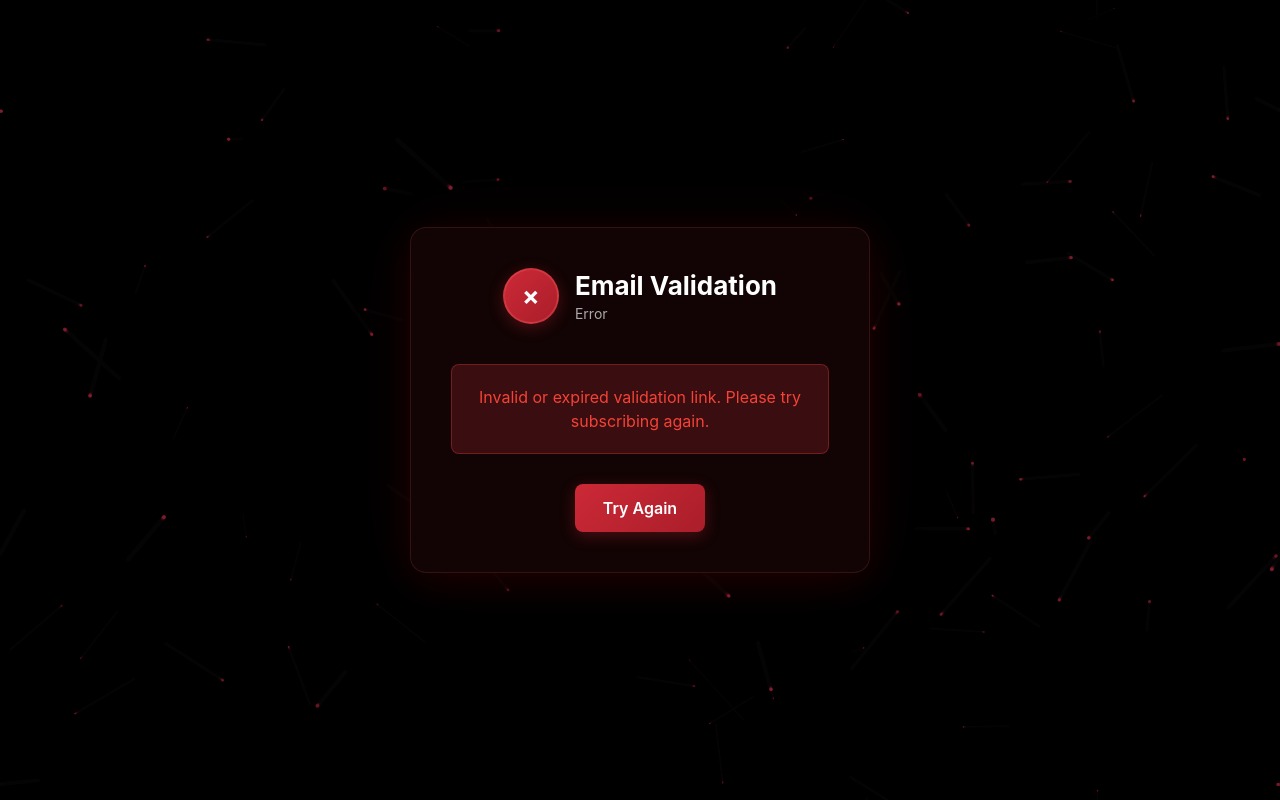
After one commit to Bluedrake42/DeepSignal, a Flask app: page /validate/1 in a window 1280 px wide. The commit adds this page. Run offline with Flask 3, Linux system fonts and the light colour scheme.

Commit message:
Implemented first functional iteration of Amazon SES and MongoDB integration. This system also validates users, to ensure that only validated users receive content notifications.

```diff
--- a/app.py
+++ b/app.py
@@ -6,6 +6,7 @@ from datetime import datetime, timedelta
 import os
 import re
 import logging
+import configparser
 from dotenv import load_dotenv
 
 # Load environment variables
@@ -14,6 +15,54 @@ load_dotenv()
 # Configure logging
 logging.basicConfig(level=logging.INFO)
 logger = logging.getLogger(__name__)
+
+# Load site configuration
+def load_site_config():
+    """Load site configuration from settings.cfg"""
+    config = configparser.ConfigParser()
+    config_path = os.path.join(os.path.dirname(__file__), 'settings.cfg')
+
+    # Default configuration
+    default_config = {
+        'site': {
+            'title': 'Deep Signal',
+            'subtitle': 'Direct Creator Connections'
+        },
+        'content_categories': {
+            'categories': 'Game Development\nArtificial Intelligence\nTactical Video Games\nPersonal Updates'
+        }
+    }
+
+    try:
+        config.read(config_path)
+
+        # Get site settings
+        site_title = config.get('site', 'title', fallback=default_config['site']['title'])
+        site_subtitle = config.get('site', 'subtitle', fallback=default_config['site']['subtitle'])
+
+        # Get categories - split by newlines and clean up
+        categories_raw = config.get('content_categories', 'categories',
+                                  fallback=default_config['content_categories']['categories'])
+        categories = [cat.strip() for cat in categories_raw.split('\n') if cat.strip()]
+
+        return {
+            'title': site_title,
+            'subtitle': site_subtitle,
+            'categories': categories
+        }
+
+    except Exception as e:
+        logger.warning(f"Error loading settings.cfg: {e}. Using default configuration.")
+        # Return default configuration if file can't be read
+        categories = [cat.strip() for cat in default_config['content_categories']['categories'].split('\n') if cat.strip()]
+        return {
+            'title': default_config['site']['title'],
+            'subtitle': default_config['site']['subtitle'],
+            'categories': categories
+        }
+
+# Load site configuration
+site_config = load_site_config()
 
 app = Flask(__name__)
 app.secret_key = os.getenv('SECRET_KEY', 'dev-secret-key-change-in-production')
@@ -37,7 +86,7 @@ serializer = URLSafeTimedSerializer(app.secret_key)
 
 # MongoDB Configuration
 MONGO_URI = os.getenv('MONGO_URI', 'mongodb://localhost:27017/')
-DATABASE_NAME = os.getenv('DATABASE_NAME', 'newsletter')
+DATABASE_NAME = os.getenv('DATABASE_NAME', 'deepsignal')
 
 # MongoDB client with lazy initialization
 _mongo_client = None
@@ -83,19 +132,21 @@ def send_validation_email(email, validation_token):
     try:
         validation_url = url_for('validate_email', token=validation_token, _external=True)
 
-        subject = "Please validate your email subscription"
+        subject = "Welcome to Deep Signal - Please validate your email"
         body = f"""
-Welcome to our newsletter!
+Welcome to Deep Signal!
 
-Please click the link below to confirm your email subscription:
+Thank you for joining our community of creators and audience members who value direct, uninterrupted connections.
+
+Please click the link below to confirm your email and complete your signup:
 {validation_url}
 
 This link will expire in 1 hour for security purposes.
 
-If you didn't request this subscription, please ignore this email.
+If you didn't request this, please ignore this email.
 
 Best regards,
-The Newsletter Team
+The Deep Signal Team
 """
 
         msg = Message(
@@ -116,21 +167,25 @@ The Newsletter Team
 def send_welcome_email(email, preferences):
     """Send welcome email after validation"""
     try:
-        subject = "Welcome to our newsletter!"
+        subject = "Welcome to Deep Signal - You're connected!"
 
         preferences_text = ""
         if preferences:
-            preferences_text = f"\n\nYour content preferences:\n" + "\n".join([f"• {pref}" for pref in preferences])
+            preferences_text = f"\n\nYour selected content interests:\n" + "\n".join([f"• {pref}" for pref in preferences])
 
         body = f"""
-Thank you for confirming your email subscription!
+Welcome to Deep Signal!
 
-You're now subscribed to our newsletter and will receive updates based on your preferences.{preferences_text}
+Thank you for confirming your email. You're now part of our community that values direct creator-audience connections free from platform interference.
 
-You can update your preferences or unsubscribe at any time by replying to this email.
+You'll receive content updates based on your selected interests.{preferences_text}
 
-Welcome aboard!
-The Newsletter Team
+Content creators can now reach you directly with relevant updates, ensuring you never miss important content due to algorithm changes or platform policies.
+
+You can update your preferences or leave the community at any time by replying to this email.
+
+Welcome to independent content consumption!
+The Deep Signal Team
 """
 
         msg = Message(
@@ -150,12 +205,12 @@ The Newsletter Team
 
 @app.route('/')
 def index():
-    """Serve the main newsletter signup page"""
-    return render_template('index.html')
+    """Serve the main Deep Signal audience signup page"""
+    return render_template('index.html', config=site_config)
 
 @app.route('/submit_email', methods=['POST'])
 def submit_email():
-    """Handle email submission for newsletter signup"""
+    """Handle email submission for Deep Signal audience signup"""
     try:
         email = request.form.get('email', '').strip().lower()
 
@@ -212,7 +267,7 @@ def submit_email():
 
         # Send validation email
         if send_validation_email(email, validation_token):
-            return jsonify({'success': True, 'message': 'Please check your email and click the validation link to complete your subscription'}), 200
+                            return jsonify({'success': True, 'message': 'Please check your email and click the validation link to join the Deep Signal community'}), 200
         else:
             # Remove the subscriber if email sending failed
             subscribers.delete_one({'_id': result.inserted_id})
@@ -304,7 +359,7 @@ def validate_email(token):
 
         return render_template('validation_result.html',
                              success=True,
-                             message="Thank you! Your email has been validated and you're now subscribed to our newsletter.")
+                             message="Welcome to Deep Signal! Your email has been validated and you're now connected to our creator community.")
 
     except Exception as e:
         logger.error(f"Error in validate_email: {e}")
--- /dev/null
+++ b/templates/validation_result.html
@@ -0,0 +1,268 @@
+<!DOCTYPE html>
+<html lang="en">
+<head>
+    <meta charset="UTF-8">
+    <meta name="viewport" content="width=device-width, initial-scale=1.0">
+    <title>Email Validation - Deep Signal</title>
+</head>
+<body>
+    <div class="particles" id="particles"></div>
+
+    <!-- Validation Result Section -->
+    <div class="signup-section">
+        <div class="container">
+            <div class="center-box">
+                <div class="header">
+                    <div class="profile-pic">
+                        <div class="avatar">{{ '✓' if success else '✗' }}</div>
+                    </div>
+                    <div class="header-text">
+                        <h1>Email Validation</h1>
+                        <p>{{ 'Success' if success else 'Error' }}</p>
+                    </div>
+                </div>
+
+                <div class="result-message {{ 'success' if success else 'error' }}">
+                    <p>{{ message }}</p>
+                </div>
+
+                {% if success %}
+                <div class="success-actions">
+                    <a href="/" class="back-btn">Back to Deep Signal</a>
+                </div>
+                {% else %}
+                <div class="error-actions">
+                    <a href="/" class="back-btn">Try Again</a>
+                </div>
+                {% endif %}
+            </div>
+        </div>
+    </div>
+
+    <style>
+        * {
+            margin: 0;
+            padding: 0;
+            box-sizing: border-box;
+        }
+
+        body {
+            font-family: -apple-system, BlinkMacSystemFont, 'Segoe UI', sans-serif;
+            background: radial-gradient(circle at center, #1a0000 0%, #0d0000 50%, #000000 100%);
+            color: #fff;
+            min-height: 100vh;
+            position: relative;
+            overflow-x: hidden;
+        }
+
+        /* Particle background */
+        .particles {
+            position: fixed;
+            top: 0;
+            left: 0;
+            width: 100%;
+            height: 100%;
+            pointer-events: none;
+            z-index: 1;
+        }
+
+        .signup-section {
+            min-height: 100vh;
+            display: flex;
+            align-items: center;
+            justify-content: center;
+            position: relative;
+            z-index: 2;
+        }
+
+        .container {
+            width: 100%;
+            max-width: 500px;
+            padding: 20px;
+            position: relative;
+            z-index: 2;
+        }
+
+        .center-box {
+            background: rgba(20, 5, 5, 0.95);
+            backdrop-filter: blur(15px);
+            padding: 40px;
+            border-radius: 16px;
+            box-shadow: 0 8px 40px rgba(255, 0, 0, 0.1), 0 0 80px rgba(255, 0, 0, 0.05);
+            border: 1px solid rgba(255, 100, 100, 0.15);
+            text-align: center;
+        }
+
+        .header {
+            display: flex;
+            align-items: center;
+            justify-content: center;
+            gap: 16px;
+            margin-bottom: 40px;
+        }
+
+        .profile-pic {
+            flex-shrink: 0;
+        }
+
+        .avatar {
+            width: 56px;
+            height: 56px;
+            background: linear-gradient(135deg, #cc2936, #aa1e2a);
+            border-radius: 50%;
+            display: flex;
+            align-items: center;
+            justify-content: center;
+            font-size: 24px;
+            font-weight: bold;
+            color: white;
+            border: 2px solid rgba(255, 100, 100, 0.3);
+            box-shadow: 0 4px 15px rgba(204, 41, 54, 0.3);
+        }
+
+        .header-text {
+            text-align: left;
+        }
+
+        .header-text h1 {
+            margin-bottom: 4px;
+            font-size: 26px;
+        }
+
+        .header-text p {
+            margin-bottom: 0;
+            font-size: 14px;
+            color: #aaa;
+        }
+
+        .result-message {
+            padding: 20px;
+            border-radius: 8px;
+            margin-bottom: 30px;
+            font-size: 16px;
+            line-height: 1.5;
+        }
+
+        .result-message.success {
+            background: rgba(40, 167, 69, 0.2);
+            color: #4caf50;
+            border: 1px solid rgba(76, 175, 80, 0.3);
+        }
+
+        .result-message.error {
+            background: rgba(220, 53, 69, 0.2);
+            color: #f44336;
+            border: 1px solid rgba(244, 67, 54, 0.3);
+        }
+
+        .back-btn {
+            display: inline-block;
+            background: linear-gradient(135deg, #cc2936, #aa1e2a);
+            color: white;
+            text-decoration: none;
+            padding: 14px 28px;
+            border-radius: 8px;
+            font-size: 16px;
+            font-weight: 600;
+            transition: all 0.3s ease;
+            box-shadow: 0 4px 15px rgba(204, 41, 54, 0.3);
+        }
+
+        .back-btn:hover {
+            background: linear-gradient(135deg, #dd3a47, #bb252f);
+            transform: translateY(-2px);
+            box-shadow: 0 6px 20px rgba(204, 41, 54, 0.4);
+        }
+
+        @media (max-width: 600px) {
+            .center-box {
+                padding: 24px;
+            }
+
+            .header-text h1 {
+                font-size: 22px;
+            }
+        }
+    </style>
+
+    <script>
+        // Simple particle system for validation page
+        class SimpleParticleSystem {
+            constructor() {
+                this.canvas = document.createElement('canvas');
+                this.ctx = this.canvas.getContext('2d');
+                this.particles = [];
+
+                this.setup();
+                this.createParticles();
+                this.animate();
+            }
+
+            setup() {
+                const container = document.getElementById('particles');
+                container.appendChild(this.canvas);
+
+                this.canvas.style.position = 'absolute';
+                this.canvas.style.top = '0';
+                this.canvas.style.left = '0';
+                this.canvas.style.pointerEvents = 'none';
+
+                this.resize();
+                window.addEventListener('resize', () => this.resize());
+            }
+
+            resize() {
+                this.canvas.width = window.innerWidth;
+                this.canvas.height = window.innerHeight;
+                this.particles = [];
+                this.createParticles();
+            }
+
+            createParticles() {
+                const numParticles = Math.min(50, Math.floor((window.innerWidth * window.innerHeight) / 20000));
+
+                for (let i = 0; i < numParticles; i++) {
+                    this.particles.push({
+                        x: Math.random() * this.canvas.width,
+                        y: Math.random() * this.canvas.height,
+                        vx: (Math.random() - 0.5) * 0.3,
+                        vy: (Math.random() - 0.5) * 0.3,
+                        size: Math.random() * 1.5 + 0.5,
+                        opacity: 0.1 + Math.random() * 0.2
+                    });
+                }
+            }
+
+            animate() {
+                this.ctx.fillStyle = 'rgba(0, 0, 0, 0.1)';
+                this.ctx.fillRect(0, 0, this.canvas.width, this.canvas.height);
+
+                for (let particle of this.particles) {
+                    // Update position
+                    particle.x += particle.vx;
+                    particle.y += particle.vy;
+
+                    // Wrap around edges
+                    if (particle.x < 0) particle.x = this.canvas.width;
+                    if (particle.x > this.canvas.width) particle.x = 0;
+                    if (particle.y < 0) particle.y = this.canvas.height;
+                    if (particle.y > this.canvas.height) particle.y = 0;
+
+                    // Draw particle
+                    this.ctx.beginPath();
+                    this.ctx.arc(particle.x, particle.y, particle.size, 0, Math.PI * 2);
+                    this.ctx.fillStyle = `hsla(350, 60%, 40%, ${particle.opacity})`;
+                    this.ctx.fill();
+                }
+
+                requestAnimationFrame(() => this.animate());
+            }
+        }
+
+        // Initialize particles when page loads
+        window.addEventListener('load', () => {
+            new SimpleParticleSystem();
+        });
+    </script>
+</body>
+</html>
```
Also changed, not shown: requirements.txt (+7 -9 lines), settings.cfg (added, +9 -0 lines), templates/index.html (+35 -50 lines), README.md, 1 other file.
